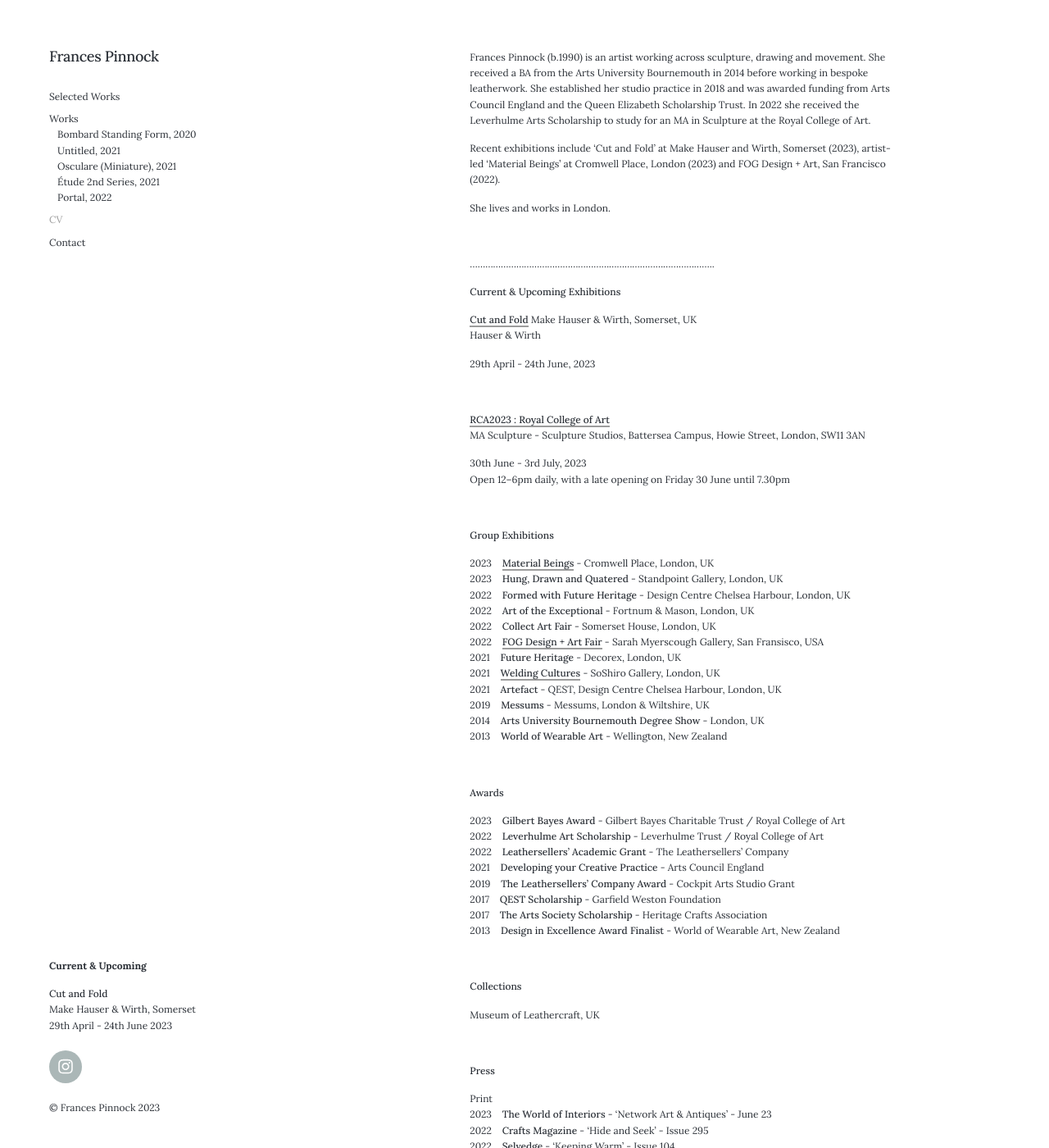
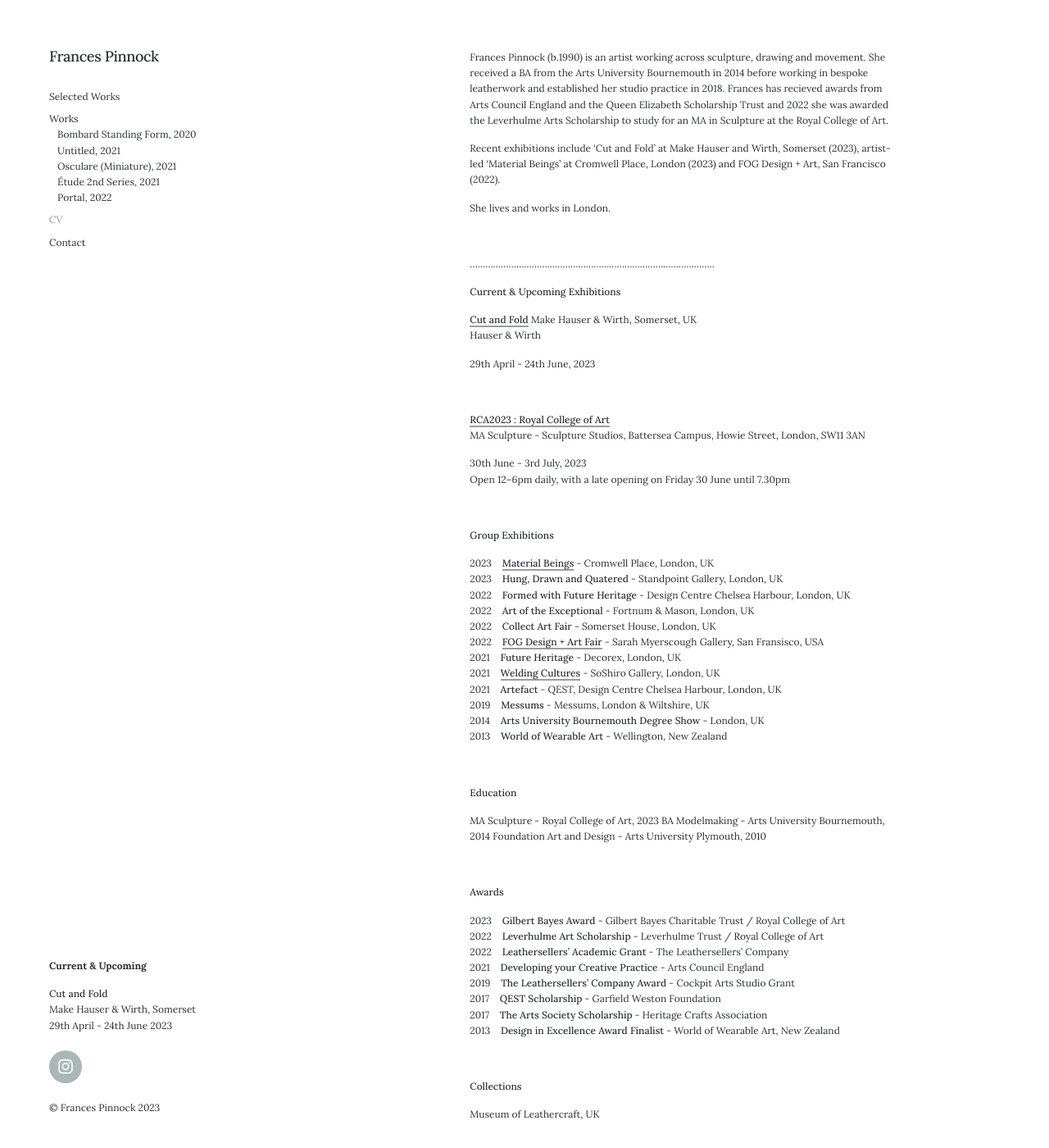
Before and after one commit to francespinnock/francespinnock.github.io, a Jekyll site: the page built from _pages/cv.md, in a window 1280 px wide and 1400 px high. Shown: the whole window at 82% size. Built offline with Jekyll 4.4.1, drawn with Linux system fonts in a browser that asks for light colours; nearby versions of some CDN libraries.

Commit message:
Update cv.md

```diff
--- a/_pages/cv.md
+++ b/_pages/cv.md
@@ -6,7 +6,8 @@ description: About Frances Pinnock
 
 
 
-Frances Pinnock (b.1990) is an artist working across sculpture, drawing and movement. She received a BA from the Arts University Bournemouth in 2014 before working in bespoke leatherwork. She established her studio practice in 2018 and was awarded funding from Arts Council England and the Queen Elizabeth Scholarship Trust. In 2022 she received the Leverhulme Arts Scholarship to study for an MA in Sculpture at the Royal College of Art.
+Frances Pinnock (b.1990) is an artist working across sculpture, drawing and movement.
+She received a BA from the Arts University Bournemouth in 2014 before working in bespoke leatherwork and established her studio practice in 2018. Frances has recieved awards from Arts Council England and the Queen Elizabeth Scholarship Trust and 2022 she was awarded the Leverhulme Arts Scholarship to study for an MA in Sculpture at the Royal College of Art.
 
 Recent exhibitions include ‘Cut and Fold’ at Make Hauser and Wirth, Somerset (2023), artist-led  ‘Material Beings’ at Cromwell Place, London (2023) and FOG Design + Art, San Francisco (2022).
 
@@ -55,6 +56,15 @@ Open 12–6pm daily, with a late opening on Friday 30 June until 7.30pm
 <br />
 
 
+**Education**
+
+MA Sculpture - Royal College of Art, 2023
+BA Modelmaking - Arts University Bournemouth, 2014
+Foundation Art and Design - Arts University Plymouth, 2010
+
+<br />
+
+
 **Awards**
 
 2023&nbsp;&nbsp;&nbsp; **Gilbert Bayes Award** - Gilbert Bayes Charitable Trust / Royal College of Art
```
